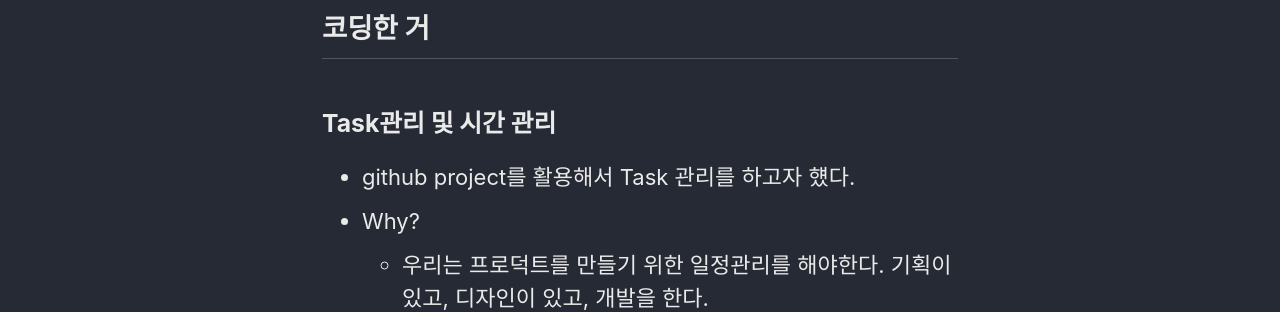
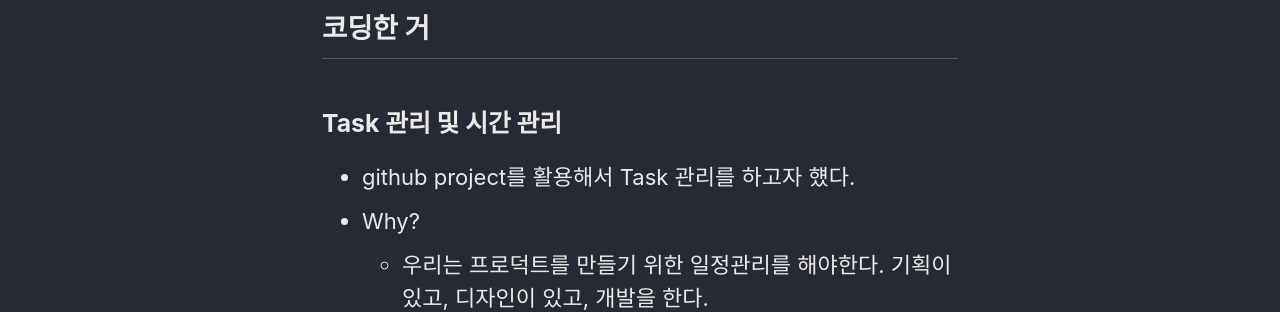
Before and after one commit to jongseong-dev/today-learn, a Jekyll site: the page built from study/_posts/2024/05/2024-05-07-20240507-TL.md, in a window 1280 px wide. Shown: the part 398-710 px from the top of the page. Built offline with Jekyll 4.4.1, drawn with Linux system fonts in a browser that asks for light colours; cached includes are drawn as plain includes.

Commit message:
feat: 0507 공부 내용 정리

```diff
--- a/study/_posts/2024/05/2024-05-07-20240507-TL.md
+++ b/study/_posts/2024/05/2024-05-07-20240507-TL.md
@@ -17,7 +17,7 @@ Pycharm으로 Task관리하기
 
 ## 코딩한 거
 
-### Task관리 및 시간 관리
+### Task 관리 및 시간 관리
 - github project를 활용해서 Task 관리를 하고자 헀다.
 - Why?
   - 우리는 프로덕트를 만들기 위한 일정관리를 해야한다. 기획이 있고, 디자인이 있고, 개발을 한다.
```
